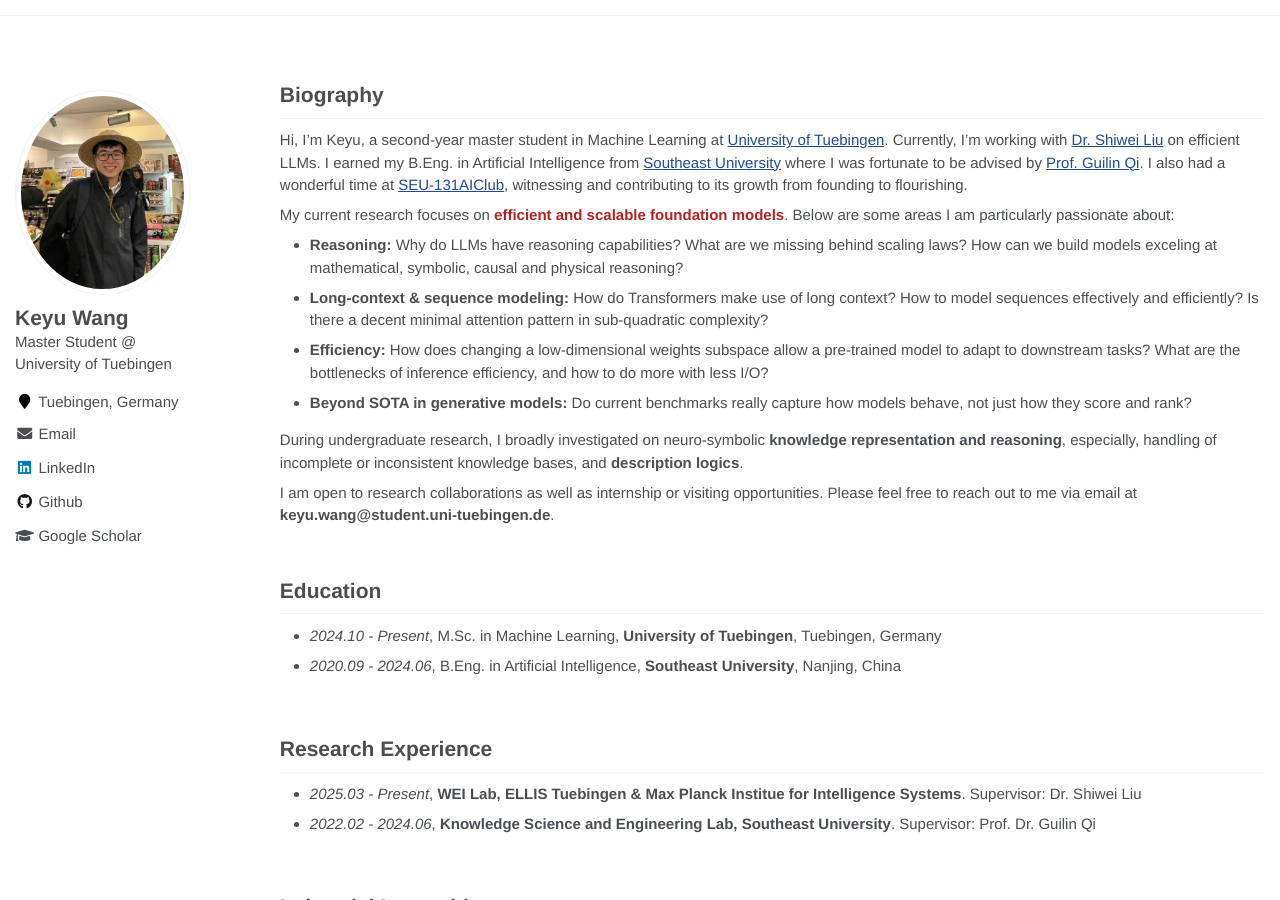
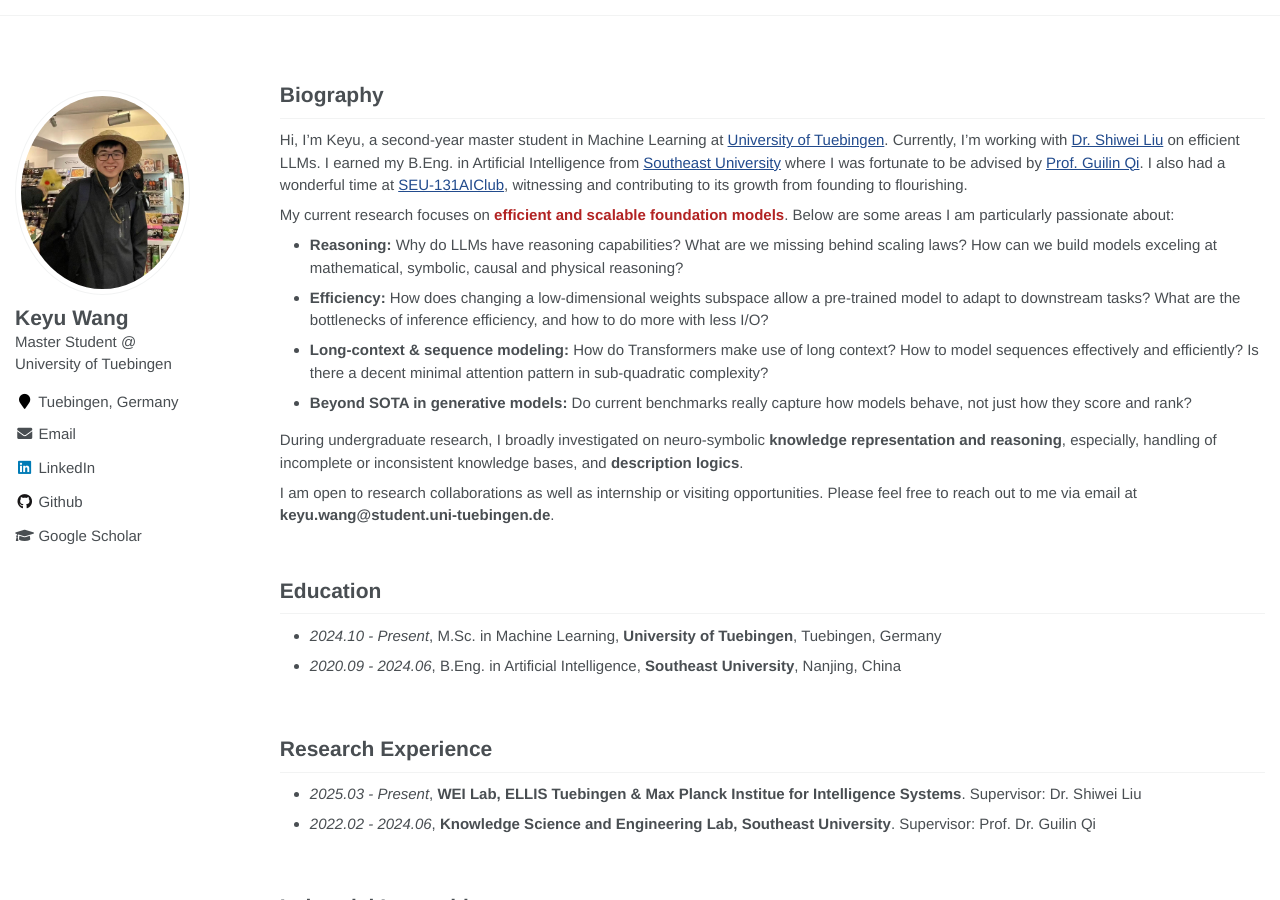
Before and after one commit to keyu-wang-2002/keyu-wang-2002.github.io, a Jekyll site: the page built from _pages/about.md, in a window 1280 px wide and 900 px high. Built offline with Jekyll 4.4.1, drawn with Linux system fonts in a browser that asks for light colours.

```diff
--- a/_pages/about.md
+++ b/_pages/about.md
@@ -19,8 +19,8 @@ Hi, I'm Keyu, a second-year master student in Machine Learning at [University of
 
 My current research focuses on <font color='FireBrick'><strong> efficient and scalable foundation models</strong></font>. Below are some areas I am particularly passionate about:
 - <strong>Reasoning: </strong> Why do LLMs have reasoning capabilities? What are we missing behind scaling laws? How can we build models exceling at mathematical, symbolic, causal and physical reasoning?
+- <strong>Efficiency: </strong> How does changing a low-dimensional weights subspace allow a pre-trained model to adapt to downstream tasks? What are the bottlenecks of inference efficiency, and how to do more with less I/O?
 - <strong>Long-context & sequence modeling: </strong> How do Transformers make use of long context? How to model sequences effectively and efficiently? Is there a decent minimal attention pattern in sub-quadratic complexity?
-- <strong>Efficiency: </strong> How does changing a low-dimensional weights subspace allow a pre-trained model to adapt to downstream tasks? What are the bottlenecks of inference efficiency, and how to do more with less I/O?
 - <strong>Beyond SOTA in generative models: </strong> Do current benchmarks really capture how models behave, not just how they score and rank?
 
 During undergraduate research, I broadly investigated on  neuro-symbolic <strong>knowledge representation and reasoning</strong>, especially, handling of incomplete or inconsistent knowledge bases, and <strong>description logics</strong>.
```
